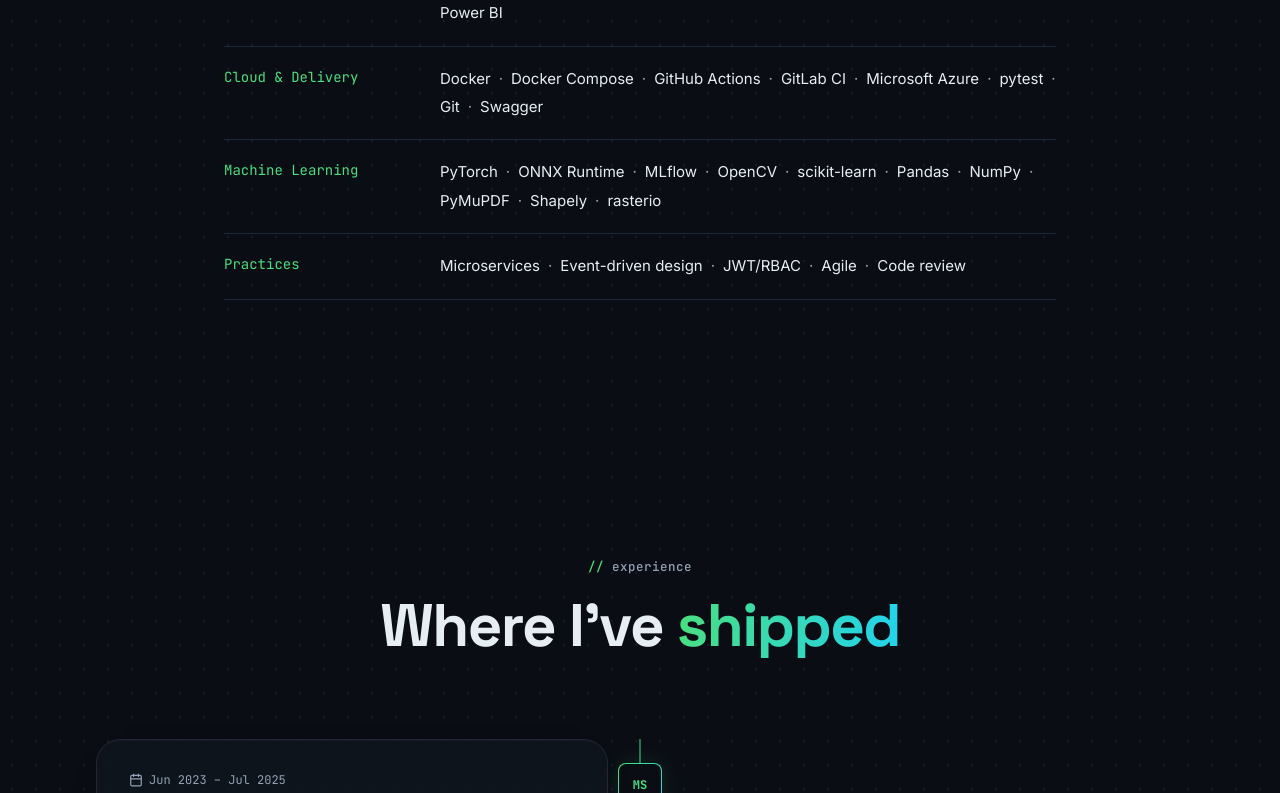
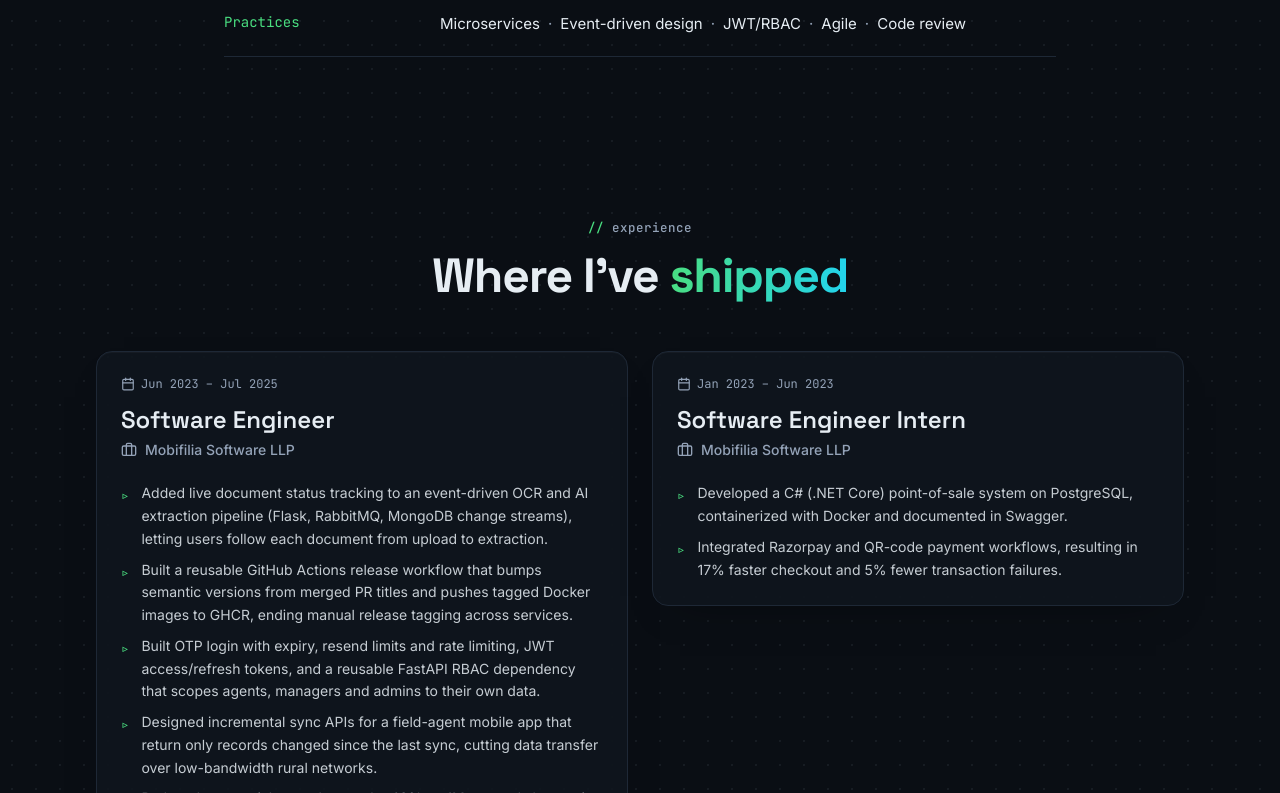
Before and after one commit to farhanpatel-dev/portfolio, a React (Vite) app: page / in a window 1280 px wide. Shown: the part 2007-2800 px from the top of the page. Built offline with nearby package versions, Linux system fonts and the light colour scheme.

Commit message:
Show experience cards side by side and tighten section spacing

```diff
--- a/src/components/SectionHeading.jsx
+++ b/src/components/SectionHeading.jsx
@@ -6,12 +6,12 @@ import { Reveal } from './Reveal';
 export function SectionHeading({ eyebrow, title, accent, intro, align = 'center', id }) {
   const alignCls = align === 'center' ? 'mx-auto text-center items-center' : 'items-start text-left';
   return (
-    <Reveal className={`mb-14 flex max-w-3xl flex-col gap-4 md:mb-20 ${alignCls}`}>
+    <Reveal className={`mb-10 flex max-w-3xl flex-col gap-3 md:mb-12 ${alignCls}`}>
       <span className="eyebrow">
         <span className="text-accent">{'// '}</span>
         {eyebrow}
       </span>
-      <h2 id={id} className="font-display text-4xl font-bold leading-[1.1] tracking-tight text-ink sm:text-5xl md:text-6xl">
+      <h2 id={id} className="font-display text-3xl font-bold leading-[1.1] tracking-tight text-ink sm:text-4xl md:text-5xl">
         {title} <span className="text-gradient">{accent}</span>
       </h2>
       {intro && <p className="max-w-xl text-base text-muted md:text-lg">{intro}</p>}
--- a/src/sections/About.jsx
+++ b/src/sections/About.jsx
@@ -10,7 +10,7 @@ const techCount = skills.reduce((n, g) => n + g.items.length, 0);
 export function About() {
   const s = sections.about;
   return (
-    <section id="about" aria-labelledby="about-title" className="relative py-24 md:py-32">
+    <section id="about" aria-labelledby="about-title" className="relative py-16 md:py-20">
       <div className="mx-auto max-w-7xl px-5 sm:px-8">
         <SectionHeading id="about-title" eyebrow={s.eyebrow} title={s.title} accent={s.accent} />
 
--- a/src/sections/Contact.jsx
+++ b/src/sections/Contact.jsx
@@ -26,7 +26,7 @@ export function Contact() {
     <section
       id="contact"
       aria-labelledby="contact-title"
-      className="relative overflow-hidden py-24 md:py-32"
+      className="relative overflow-hidden py-16 md:py-20"
     >
       <div className="relative mx-auto max-w-6xl px-5 sm:px-8">
         <SectionHeading id="contact-title" eyebrow={s.eyebrow} title={s.title} accent={s.accent} intro={s.intro} />
--- a/src/sections/Education.jsx
+++ b/src/sections/Education.jsx
@@ -8,7 +8,7 @@ import { external } from '../components/SocialLinks';
 export function Education() {
   const s = sections.education;
   return (
-    <section id="education" aria-labelledby="education-title" className="relative py-24 md:py-32">
+    <section id="education" aria-labelledby="education-title" className="relative py-16 md:py-20">
       <div className="mx-auto max-w-6xl px-5 sm:px-8">
         <SectionHeading id="education-title" eyebrow={s.eyebrow} title={s.title} accent={s.accent} />
 
--- a/src/sections/Experience.jsx
+++ b/src/sections/Experience.jsx
@@ -7,47 +7,29 @@ import { external } from '../components/SocialLinks';
 const ease = [0.22, 1, 0.36, 1];
 
 /**
- * Vertical timeline with a gold gradient line. On desktop, role cards
- * alternate left and right of the line; on mobile they stack on one side.
+ * Role cards side by side on desktop (newest first), stacked on mobile.
  */
 export function Experience() {
   const s = sections.experience;
-  // Flatten company -> roles so every role is one timeline entry.
+  // Flatten company -> roles so every role is one card.
   const entries = experience.flatMap((co) => co.roles.map((role) => ({ ...role, company: co })));
 
   return (
-    <section id="experience" aria-labelledby="experience-title" className="relative py-24 md:py-32">
+    <section id="experience" aria-labelledby="experience-title" className="relative py-16 md:py-20">
       <div className="mx-auto max-w-6xl px-5 sm:px-8">
         <SectionHeading id="experience-title" eyebrow={s.eyebrow} title={s.title} accent={s.accent} />
 
-        <ol className="relative">
-          {/* the line */}
-          <span
-            aria-hidden="true"
-            className="absolute bottom-0 left-5 top-0 w-px bg-linear-to-b from-accent via-accent-2 to-transparent md:left-1/2 md:-translate-x-1/2"
-          />
-
+        <ol className="grid items-start gap-6 md:grid-cols-2">
           {entries.map((entry, i) => {
-            const right = i % 2 === 1;
             const co = entry.company;
             return (
-              <li key={`${co.company}-${entry.title}`} className="relative mb-14 last:mb-0 md:grid md:grid-cols-2 md:gap-16">
-                {/* node on the line: logo or initials badge */}
-                <span
-                  aria-hidden="true"
-                  className="accent-ring absolute left-5 top-6 grid h-11 w-11 -translate-x-1/2 place-items-center rounded-lg p-px shadow-[0_0_24px_-4px_var(--glow)] md:left-1/2"
-                >
-                  <span className="grid h-full w-full place-items-center rounded-[7px] bg-bg font-mono text-xs font-bold text-accent">
-                    {co.initials}
-                  </span>
-                </span>
-
-                <m.article
-                  initial={{ opacity: 0, x: right ? 40 : -40, y: 20 }}
-                  whileInView={{ opacity: 1, x: 0, y: 0 }}
+              <m.li
+                key={`${co.company}-${entry.title}`}
+                initial={{ opacity: 0, y: 20 }}
+                whileInView={{ opacity: 1, y: 0 }}
                 viewport={{ once: true, margin: '-80px' }}
-                  transition={{ duration: 0.8, ease }}
-                  className={`glass lift ml-14 rounded-3xl p-6 sm:p-8 md:ml-0 ${right ? 'md:col-start-2' : 'md:col-start-1'}`}
+                transition={{ duration: 0.6, ease, delay: i * 0.08 }}
+                className="glass rounded-2xl p-6"
               >
                 <div className="flex flex-wrap items-center gap-x-4 gap-y-1 font-mono text-xs text-muted">
                   <span className="inline-flex items-center gap-1.5">
@@ -61,8 +43,8 @@ export function Experience() {
                     </span>
                   )}
                 </div>
-                  <h3 className="mt-3 font-display text-2xl font-semibold text-ink sm:text-3xl">{entry.title}</h3>
-                  <p className="mt-1 inline-flex items-center gap-2 text-base font-medium text-muted">
+                <h3 className="mt-3 font-display text-xl font-semibold text-ink sm:text-2xl">{entry.title}</h3>
+                <p className="mt-1 inline-flex items-center gap-2 text-sm font-medium text-muted">
                   <LuBriefcase className="h-4 w-4" aria-hidden="true" />
                   {co.url ? (
                     <a href={co.url} {...external} className="underline decoration-accent/50 underline-offset-4 hover:text-accent">
@@ -72,16 +54,15 @@ export function Experience() {
                     co.company
                   )}
                 </p>
-                  <ul className="mt-5 space-y-3">
+                <ul className="mt-4 space-y-2">
                   {entry.achievements.map((a) => (
-                      <li key={a} className="flex gap-3 text-[0.95rem] leading-relaxed text-ink/85">
+                    <li key={a} className="flex gap-3 text-sm leading-relaxed text-ink/85">
                       <span aria-hidden="true" className="mt-0.5 shrink-0 font-mono text-accent">▹</span>
                       {a}
                     </li>
                   ))}
                 </ul>
-                </m.article>
-              </li>
+              </m.li>
             );
           })}
         </ol>
--- a/src/sections/Projects.jsx
+++ b/src/sections/Projects.jsx
@@ -18,7 +18,7 @@ export function Projects() {
   const single = projects.length === 1;
 
   return (
-    <section id="projects" aria-labelledby="projects-title" className="relative bg-bg-alt/60 py-24 md:py-32">
+    <section id="projects" aria-labelledby="projects-title" className="relative bg-bg-alt/60 py-16 md:py-20">
       <div className="mx-auto max-w-7xl px-5 sm:px-8">
         <SectionHeading id="projects-title" eyebrow={s.eyebrow} title={s.title} accent={s.accent} />
 
--- a/src/sections/Skills.jsx
+++ b/src/sections/Skills.jsx
@@ -9,7 +9,7 @@ export function Skills() {
   const s = sections.skills;
 
   return (
-    <section id="skills" aria-labelledby="skills-title" className="relative py-24 md:py-32">
+    <section id="skills" aria-labelledby="skills-title" className="relative py-16 md:py-20">
       <div className="mx-auto max-w-4xl px-5 sm:px-8">
         <SectionHeading id="skills-title" eyebrow={s.eyebrow} title={s.title} accent={s.accent} />
 
```
Lines whose indentation alone changed are shown as unchanged.
